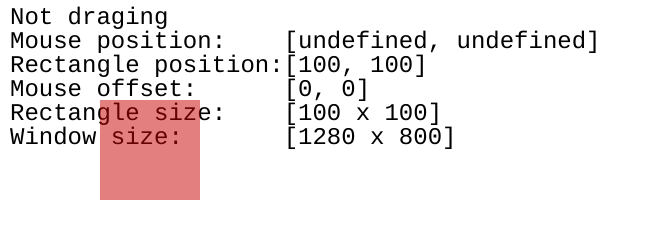
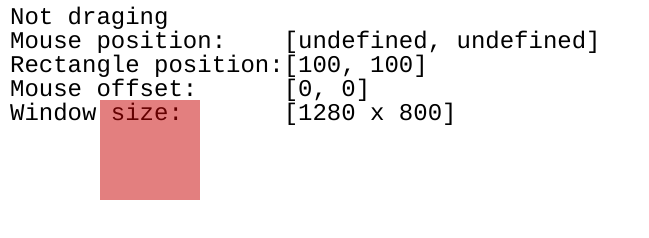
Before and after one commit to EugeneButrik/Subnetworks, a plain HTML site: page index.html in a window 1280 px wide. Shown: the whole page, without its empty margins (0-649 px from the left). Drawn offline with Linux system fonts and the light colour scheme.

Commit message:
Add minor style changes

```diff
--- a/index.html
+++ b/index.html
@@ -7,8 +7,8 @@
     <title>Animation</title>
 </head>
 
-<body onload="draw();" style="margin: 0%;">
-    <canvas id="canvas"></canvas>
+<body onload="draw();" style="margin: 0; padding: 0;">
+    <canvas id="canvas" style="display: block;"></canvas>
 
     <script src="scripts/animation.js"></script>
 </body>
--- a/scripts/animation.js
+++ b/scripts/animation.js
@@ -31,9 +31,11 @@ function draw() {
         }
     };
 
+    resizeCanvas();
     render();
 
     window.addEventListener('resize', function () {
+        resizeCanvas();
         render();
     });
 
@@ -57,18 +59,17 @@ function draw() {
     });
 
     canvas.addEventListener('wheel', function (e) {
-        rectangle.width += +(e.deltaY * 0.1).toFixed();
-        rectangle.height += +(e.deltaY * 0.1).toFixed();
+        rectangle.y += e.deltaY / Math.abs(e.deltaY) * rectangle.height;
         // Both prior values need to be rounded due to precision loss (found in Firefox)
 
         render();
     });
 
     function render() {
-        prepareCanvas();
+        clearCanvas();
         drawLog();
         rectangle.draw();
-    }
+    };
 
     function drawLog() {
         ctx.fillStyle = "rgba(0, 0, 0, 1)";
@@ -93,23 +94,20 @@ function draw() {
             10, fontSize * 4
         );
         ctx.fillText(
-            `Rectangle size:    ` +
-            `[${rectangle.width} x ${rectangle.height}]`,
-            10, fontSize * 5
-        );
-        ctx.fillText(
             `Window size:       ` +
             `[${document.documentElement.clientWidth}` +
             ` x ` +
             `${document.documentElement.clientHeight}]`,
-            10, fontSize * 6
+            10, fontSize * 5
         );
     };
 
-    function prepareCanvas() {
-        canvas.width = document.documentElement.clientWidth;
-        canvas.height = document.documentElement.clientHeight - 4;
+    function resizeCanvas() {
+        canvas.width = window.innerWidth;
+        canvas.height = window.innerHeight;
+    };
 
+    function clearCanvas() {
         ctx.clearRect(0, 0, canvas.width, canvas.height);
     };
 }
```
